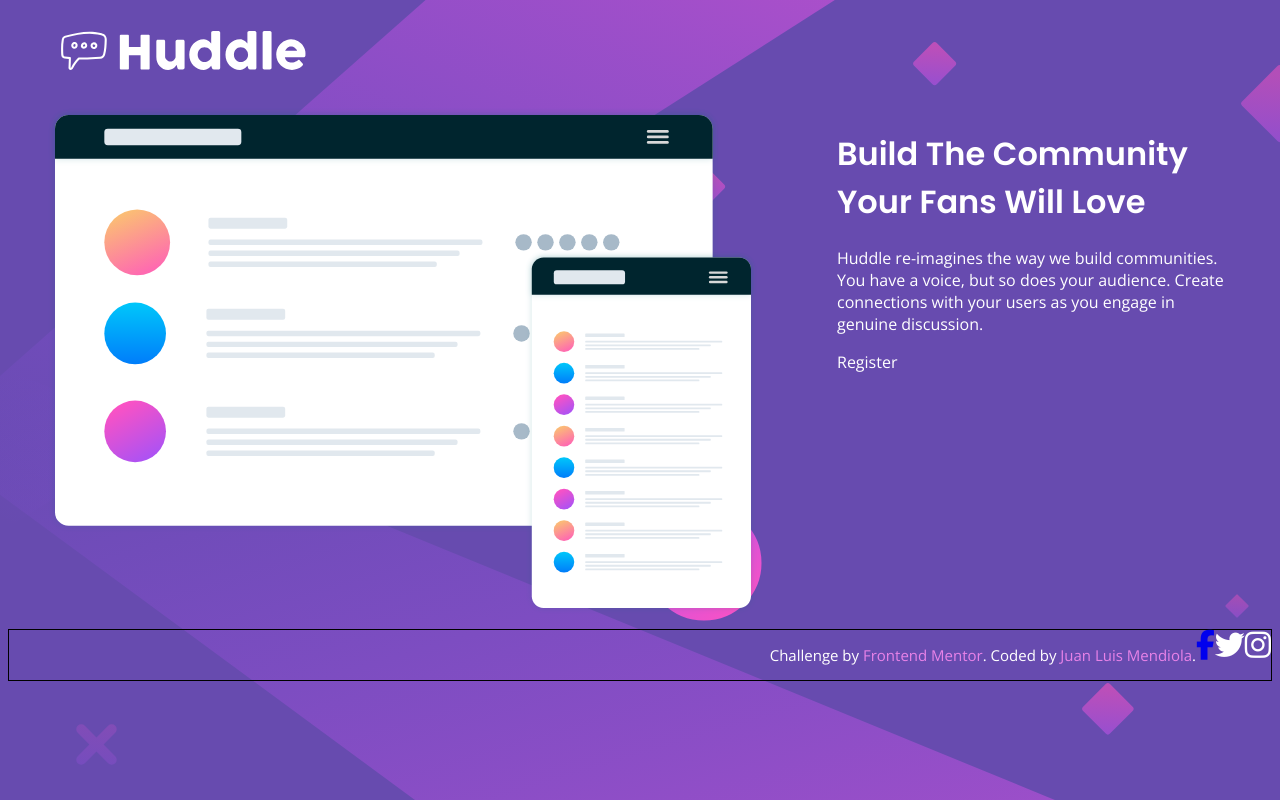
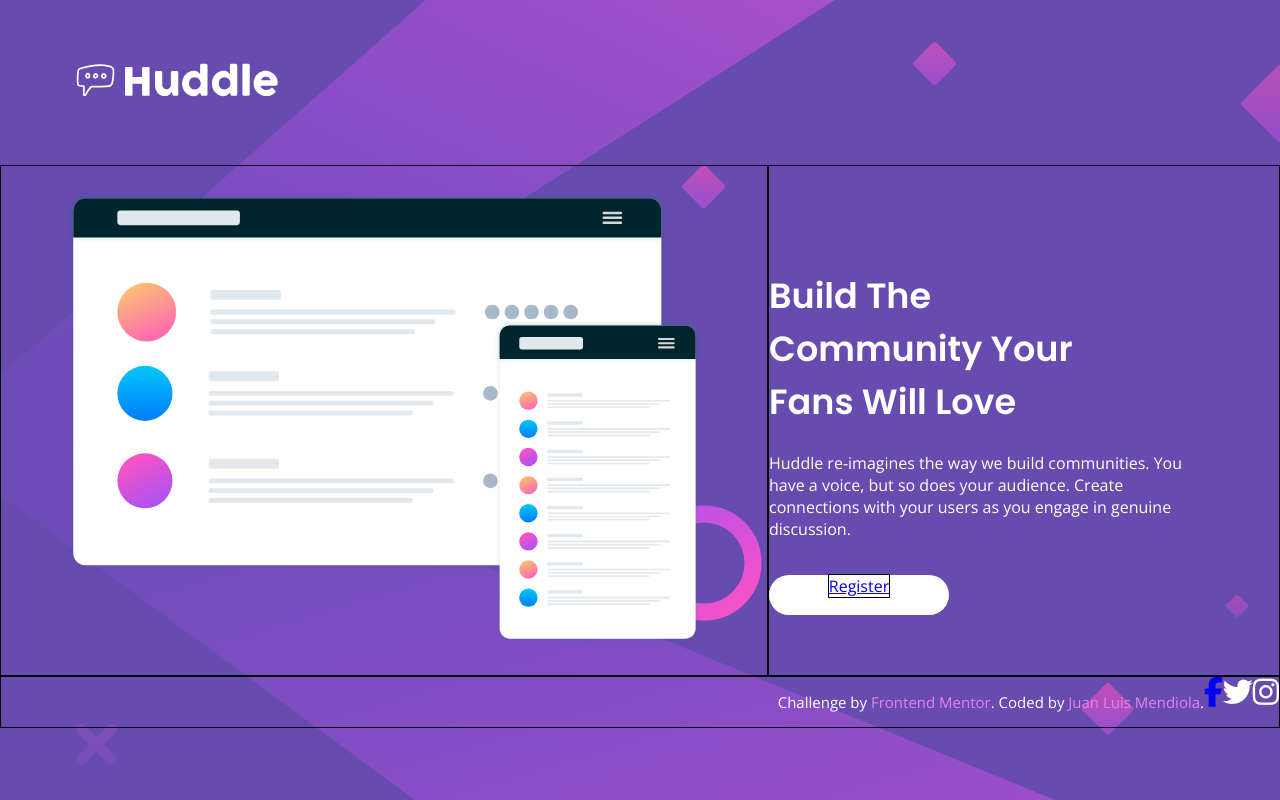
Before and after one commit to mendibox/Huddle, a plain HTML site: page index.html in a window 1280 px wide. Drawn offline with nearby package versions, Linux system fonts and the light colour scheme.

Commit message:
modified paths

```diff
--- a/index.html
+++ b/index.html
@@ -7,9 +7,9 @@
       rel="icon"
       type="image/png"
       sizes="32x32"
-      href="./images/favicon-32x32.png"
+      href="images/favicon-32x32.png"
     />
-    <link rel="stylesheet" href="/styles.css" />
+    <link rel="stylesheet" href="style.css" />
     <link rel="stylesheet" href="https://fonts.googleapis.com/css2?family=Open+Sans&display=swap" />
     <link rel="stylesheet" href="https://fonts.googleapis.com/css2?family=Poppins:wght@400;600&display=swap" />
     <script
@@ -21,13 +21,12 @@
     </title>
   </head>
   <body>
+    <header class="header">
+      <img src="images/logo.svg" alt="Huddle logo" />
+    </header>
     <div class="grid-container">
-      <div class="logo">
-        <img src="/images/logo.svg" alt="Huddle logo" />
-      </div>
-      <div class="empty"></div>
       <div class="mockups">
-        <img src="/images/illustration-mockups.svg" alt="mockups" />
+        <img src="images/illustration-mockups.svg" alt="mockups" />
       </div>
       <div class="text">
         <h1 class="heading">Build The Community Your Fans Will Love</h1>
@@ -36,7 +35,9 @@
           so does your audience. Create connections with your users as you
           engage in genuine discussion.
         </p>
-        <div class="register-button">Register</div>
+        <div class="register-button">
+          <a href="#">Register</a>
+        </div>
       </div>
     </div>
     <footer>
--- /dev/null
+++ b/style.css
@@ -0,0 +1,84 @@
+body {
+    background-image: url(/images/bg-desktop.svg);
+    background-color: hsl(257, 40%, 49%);
+    color: white;
+    font-family: 'Open Sans', Tahoma, Verdana, sans-serif;
+    font-weight: 400;
+    margin: 0;
+}
+
+.grid-container {
+    display: grid;
+    grid-template-columns: 60% 40%;
+}
+
+.header {
+    padding: 53px 66px;
+    width: 10px;
+}
+
+.header img {
+    width: 217px;
+}
+
+.mockups {
+    border: 1px solid black;
+    padding: 26px 66px;
+}
+
+.mockups img {
+    width: 100%;
+}
+
+.text {
+    border: 1px solid black;
+
+}
+
+.heading {
+    font-family: 'Poppins', Tahoma, Verdana, sans-serif;
+    font-size: 35px;
+    font-weight: 600;
+    padding-top: 80px;
+    padding-right: 150px;
+}
+
+.paragraph {
+    padding-right: 80px;
+}
+
+.register-button {
+    width: 180px;
+    height: 40px;
+    background-color: white;
+    text-align: center;
+    border-radius: 50px;
+    margin-top: 35px;
+}
+
+.register-button a {
+    /*color: hsl(257, 40%, 49%);*/
+    border: 1px solid black;
+
+}
+
+footer {
+    border: 1px solid black;
+    display: flex;
+    justify-content: right;
+}
+
+.attribution {
+    font-size: 15px;
+}
+
+.attribution a {
+    color: hsl(300, 69%, 71%);
+    text-decoration: none;
+}
+
+i {
+    font-size: 30px;
+    --fa-border-padding: 10px;
+    --fa-border-radius: 70%;
+}
--- a/styles.css
+++ /dev/null
@@ -1,42 +0,0 @@
-body {
-    background-image: url(/images/bg-desktop.svg);
-    background-color: hsl(257, 40%, 49%);
-    color: white;
-    font-family: 'Open Sans', Tahoma, Verdana, sans-serif;
-    font-weight: 400;
-}
-
-.grid-container {
-    display: grid;
-    grid-template-columns: auto auto;
-}
-
-.logo, .empty, .mockups, .text {
-    padding: 10px 40px;
-}
-
-.heading {
-    font-family: 'Poppins';
-    font-weight: 600;
-}
-
-footer {
-    border: 1px solid black;
-    display: flex;
-    justify-content: right;
-}
-
-.attribution {
-    font-size: 15px;
-}
-
-.attribution a {
-    color: hsl(300, 69%, 71%);
-    text-decoration: none;
-}
-
-i {
-    font-size: 30px;
-    --fa-border-padding: 10px;
-    --fa-border-radius: 70%;
-}
```
